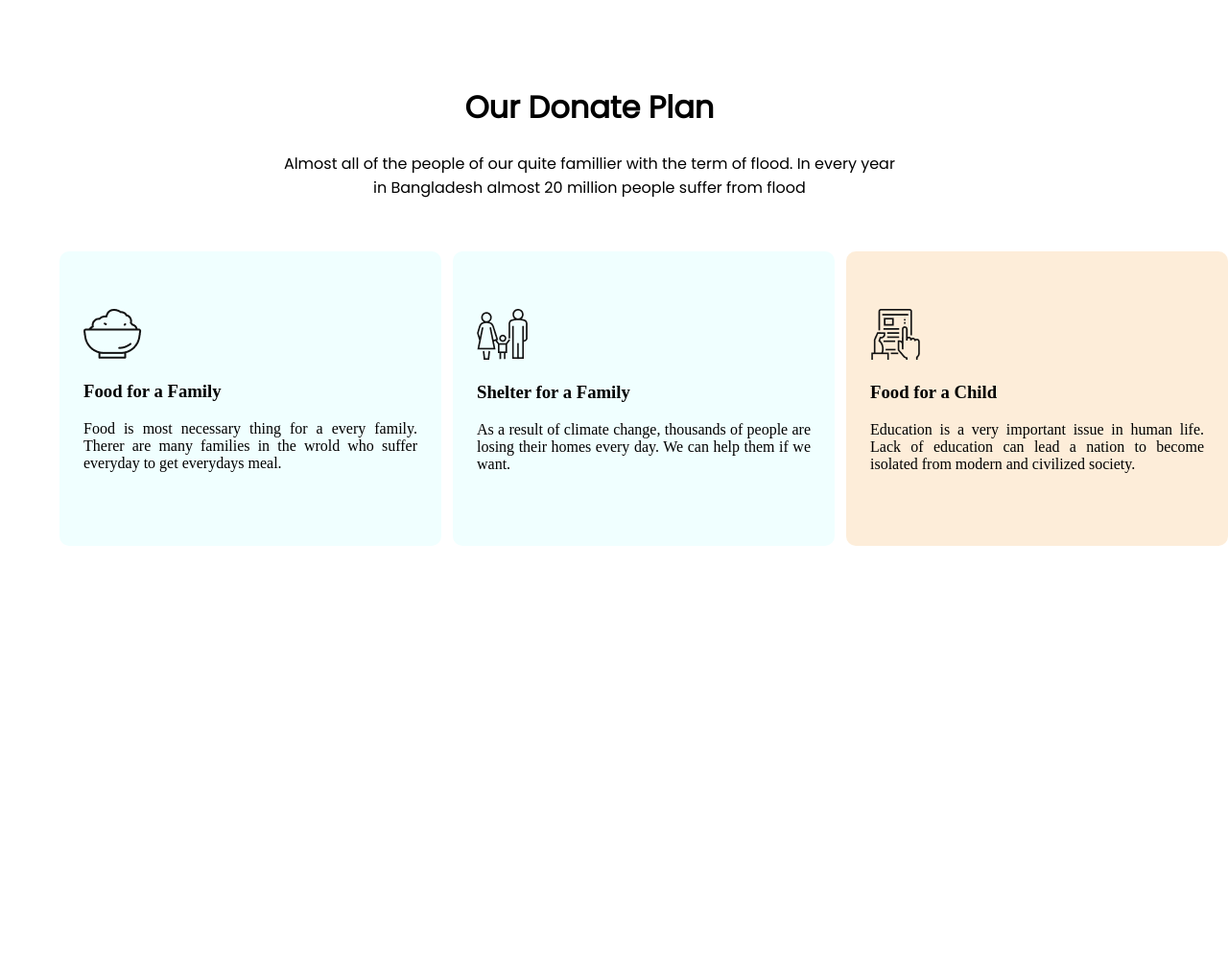
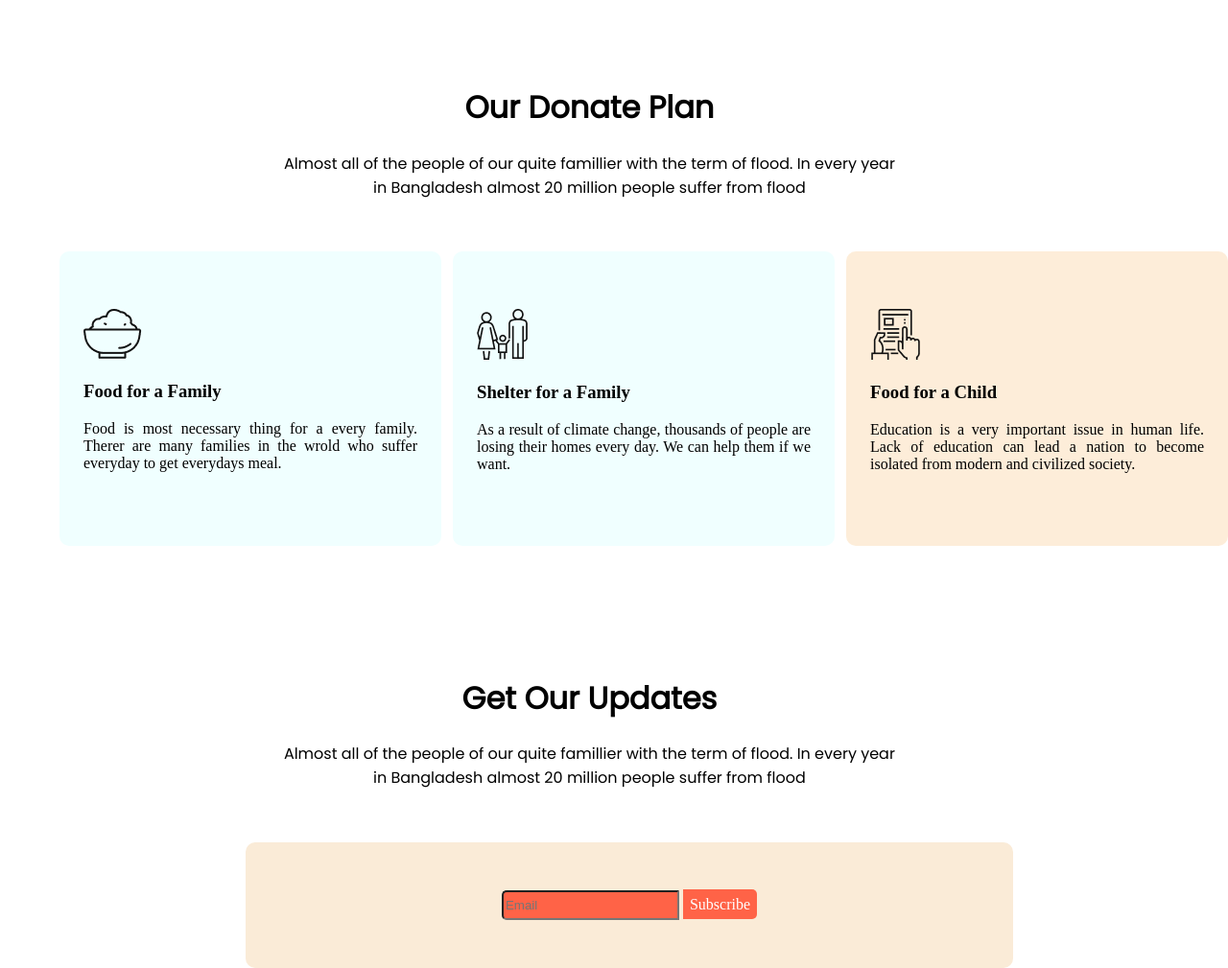
Before and after one commit to nasirullahnu/donate-site, a plain HTML site: page index.html in a window 1280 px wide. Shown: the part 1109-2118 px from the top of the page at 96% size. Before the commit the page ends 1728 px from the top, so only its background shows below. Drawn offline with Linux system fonts and the light colour scheme.

Commit message:
seventh-commit

```diff
--- a/index.html
+++ b/index.html
@@ -4,7 +4,7 @@
     <meta charset="UTF-8">
     <meta http-equiv="X-UA-Compatible" content="IE=edge">
     <meta name="viewport" content="width=device-width, initial-scale=1.0">
-    <title>Document</title>
+    <title>Donate For people</title>
     <link rel="preconnect" href="https://fonts.googleapis.com">
     <link rel="preconnect" href="https://fonts.gstatic.com" crossorigin>
     <link href="https://fonts.googleapis.com/css2?family=Poppins&display=swap" rel="stylesheet">
@@ -60,6 +60,14 @@
                 </div>
             </div>
         </section>
+        <div class="donate-today-div">
+            <h1>Get Our Updates</h1>
+            <p>Almost all of the people of our quite famillier with the term of flood. In every year in Bangladesh almost 20 million  people suffer from flood</p>
+        </div>
+        <div class="contact-div">
+            <input type="email" placeholder="Email">
+            <a target="_blank" class="subscribe-button">Subscribe</a>
+        </div>
 
 
 </body>
--- a/style.css
+++ b/style.css
@@ -81,3 +81,22 @@ body{
 .different-box{
     background-color: rgba(253, 232, 206, 0.76);
 }
+.contact-div{
+    width: 700px;
+    background-color: antiquewhite;
+    padding: 50px;
+    margin-left: 20%;
+    text-align: center;
+    border-radius: 10px;
+}
+.contact-div input{
+    height: 25px;
+    border-radius: 5px 0px 0px 5px;
+    background-color: tomato;
+}
+.subscribe-button{
+    border-radius: 0px 5px 5px 0px;
+    background-color: tomato;
+    color: white;
+    padding: 7px;
+}
```
